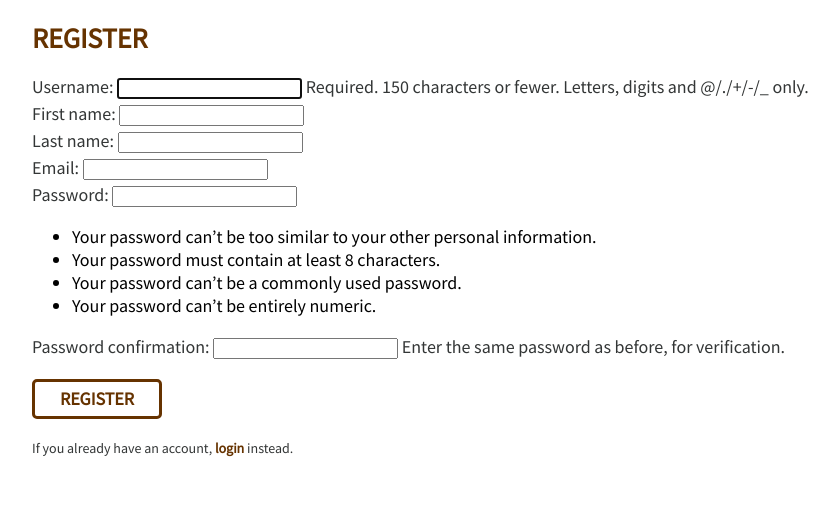
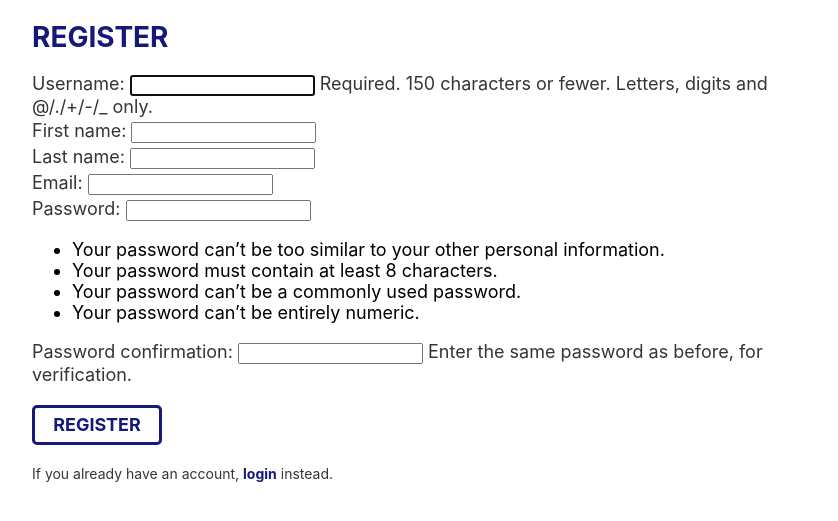
Before and after one commit to CHEMLEV/ARTICLES_HUB, a Django app: page /register/ in a window 1280 px wide. Shown: the top 521 px of the page, without its empty margins (248-1086 px from the left). Run offline with Django 4.2, Linux system fonts and the light colour scheme.

Commit message:
css changes

```diff
--- a/ARTICLES_HUB/static/css/base.css
+++ b/ARTICLES_HUB/static/css/base.css
@@ -1,12 +1,12 @@
 body{
-    font-family: 'Source Sans Pro', sans-serif;
+    font-family: 'Inter', sans-serif;
     font-size: 14px;
     text-decoration: none;
     margin: 20px 80px 20px 80px;
   }
 
   title{
-    color: #663300;
+    color: #151979;
   }
 
   header{
@@ -17,12 +17,12 @@ body{
     text-decoration: none;
     align-items: flex-end;
     justify-content: space-between;
-    color: #663300;
+    color: #151979;
     font-weight: bold;
   }
 
   p1{
-    color: #663300;
+    color: #151979;
     text-decoration: none;
     font-size: 30px;
     font-weight: bold;
@@ -30,7 +30,7 @@ body{
   }
 
   .button-base{
-    border: 2px solid #663300;
+    border: 2px solid #151979;
     min-width: 270px;
     font-size: 22px;
     margin-left: 50px;
@@ -44,7 +44,7 @@ body{
   }
 
   .button-light{
-    border: 2px solid #663300 !important;
+    border: 2px solid #151979 !important;
     width: 100px !important;
     height: 15px !important;
     line-height: 15px !important;
@@ -54,27 +54,27 @@ body{
     margin-top: 10px;
     margin-right: 10px;
     background-color: white;
-    color: #663300 !important;
+    color: #151979 !important;
     cursor: pointer;
     border-radius: 5px;
   }
 
   form{
-    font-family: 'Source Sans Pro', sans-serif;
+    font-family: 'Inter', sans-serif;
     font-size: 18px;
 
     width: 20%;
     }
 
   button[type=submit] {
-    border: 3px solid  #663300 !important;
+    border: 3px solid  #151979 !important;
     width: 130px !important;
     height: 40px !important;
     font-size: 18px;
     line-height: 40px !important;
-    font-family: 'Source Sans Pro', sans-serif;
+    font-family: 'Inter', sans-serif;
     background-color: white;
-    color: #663300 !important;
+    color: #151979 !important;
     cursor: pointer;
     border-radius: 5px;
     display: flex;
@@ -83,13 +83,13 @@ body{
 }
 
 button[type=submit]:hover{
-  background-color: #663300 !important;
+  background-color: #151979 !important;
   color: white !important;
   font-weight: bold;
 }
 
   .button-add{
-    border: 2px solid #663300 !important;
+    border: 2px solid #151979 !important;
     min-width: 70px !important;
     display: inline-block;
     text-align: center;
@@ -99,23 +99,25 @@ button[type=submit]:hover{
     background-color: white;
     color: #02A7C1 !important;
     cursor: pointer;
-    border-radius: 5px;
+    border-radius: 2px;
   }
 
   .button-dark{
-    background-color: #663300;
+    background-color: #151979;
     color: white !important;
     padding: 10px 20px;
     margin-top: 20px;
     display: block;
-    width: 80%;
+    /*width: 80%; */
     font-weight: bold;
     text-align: center;
     border-radius: 5px;
+    border: none !important;
+    letter-spacing: 2px;
   }
 
 a{
-    color: #663300;
+    color: #151979;
     font-weight: bold;
     text-decoration: none;
     margin-left: 0px;
@@ -131,7 +133,7 @@ a:hover {
 
 
   .button-light:hover, .button-dark:hover {
-    background-color: #663300;
+    background-color: #151979;
     color: white !important;
     text-decoration: underline;
     cursor:pointer;
@@ -144,7 +146,7 @@ a:hover {
 
 
   .tour-entry h2{
-    color: #663300;
+    color: #151979;
     text-decoration: none;
   }
 
@@ -159,7 +161,7 @@ a:hover {
   h5{
     text-align: right;
     text-decoration: none;
-    color: #663300;
+    color: #151979;
     font-size: 15px;
     font-weight: bold;
     margin: 0px;
@@ -193,12 +195,12 @@ a:hover {
     padding: 0px;
     margin: 0px;
     text-decoration: none;
-    color: #663300;
+    color: #151979;
   }
 
   h1{
     font-weight: bold;
-    color: #663300;
+    color: #151979;
   }
 
   .no-margin, button{
```
